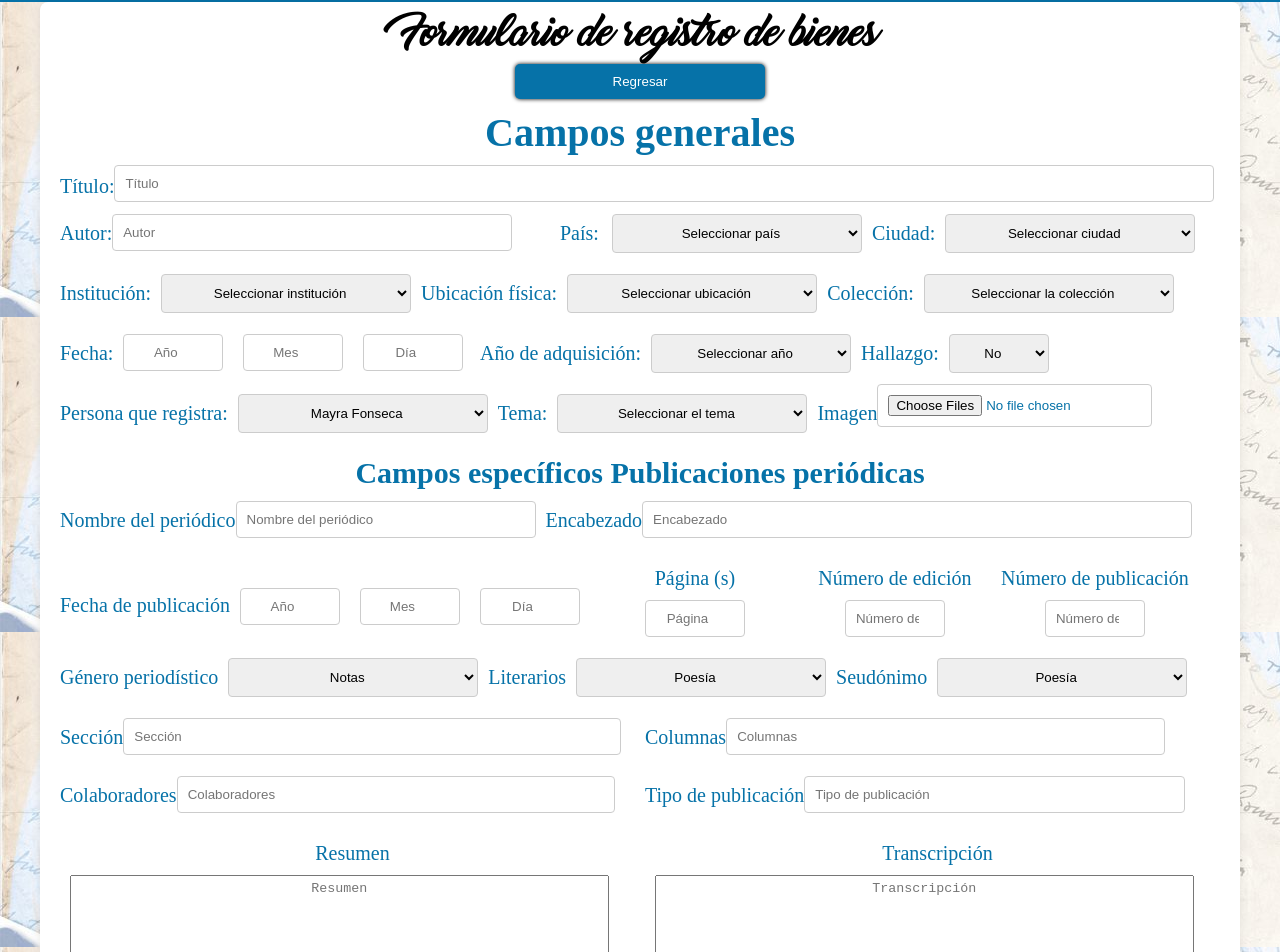
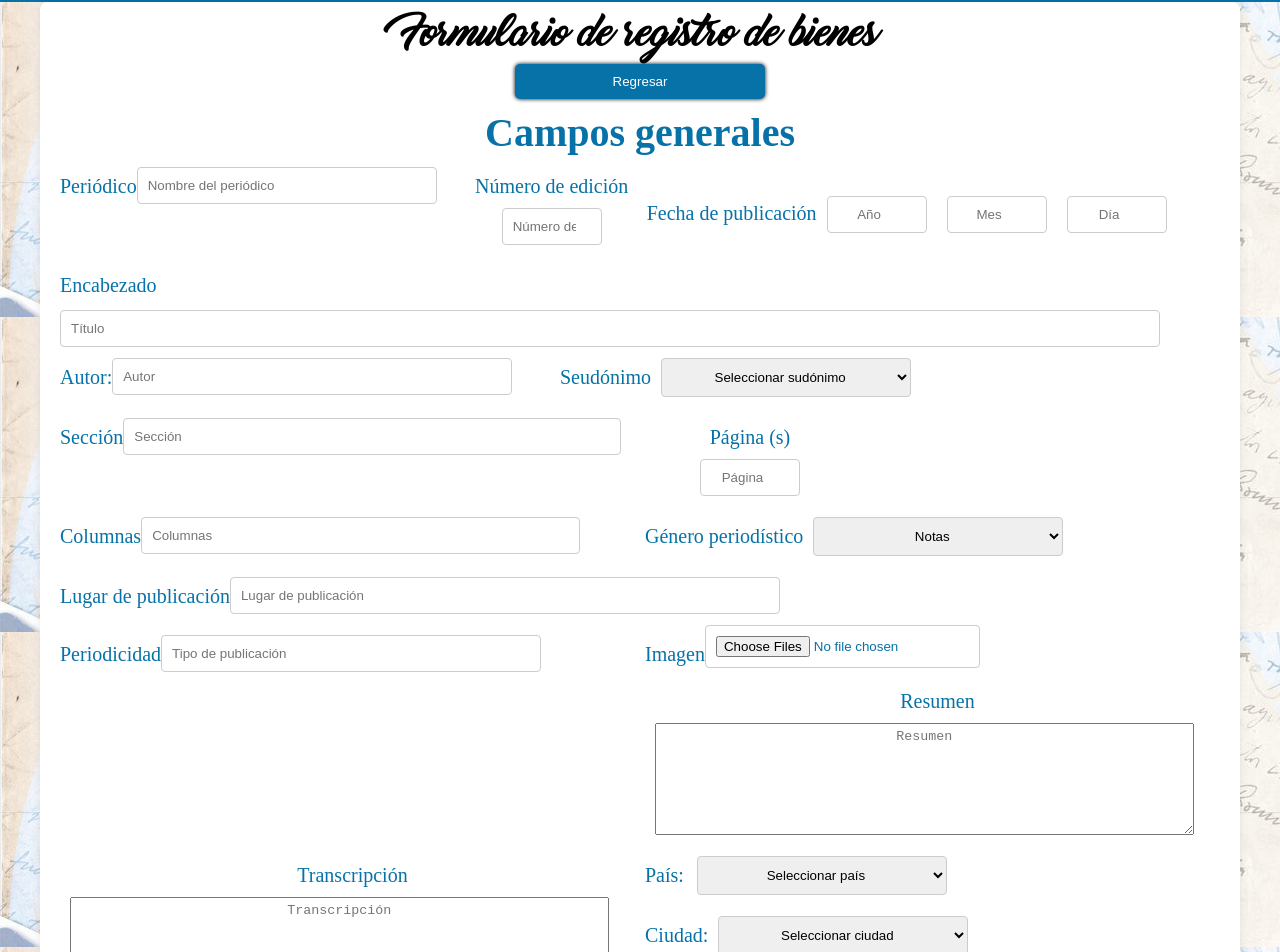
Before and after one commit to Robinlop64/client_nervo, a React (Create React App) app: page /registro/periodicos in a window 1280 px wide. Shown: the part 158-1110 px from the top of the page. Built offline with nearby package versions, Linux system fonts and the light colour scheme.

Commit message:
modificacionregperiodicos

```diff
--- a/src/componentes/pages/formularios/RegPeriodicos.js
+++ b/src/componentes/pages/formularios/RegPeriodicos.js
@@ -181,9 +181,41 @@ export const RegPeriodicos = () => {
                         <h2>Campos generales</h2>
 
                         <div className='divisor_form'>
+                        <div className='divisor_form'>
+                            <div className="form-group">
+                                <label htmlFor="nombrePeriodico">Periódico</label>
+                                <input
+                                    type="text"
+                                    id="nombrePeriodico"
+                                    name="nombre_periodico"
+                                    placeholder="Nombre del periódico"
+                                    value={formulario.nombre_periodico || ''}
+                                    onChange={cambiado}
+                                />
+                            </div>
+                            <div className="form-group" id='fecha2'>
+                                <label htmlFor="numeroEdicion">Número de edición</label>
+                                <input
+                                    type="number"
+                                    id="numeroEdicion"
+                                    name="num_edicion"
+                                    placeholder="Número de edición"
+                                    value={formulario.num_edicion || ''}
+                                    onChange={cambiado}
+                                />
+                            </div>
+                            <div className="form-group">
+                            <label id='fecha_publicacion'>Fecha de publicación</label>
+                            </div>
+                            <div className="form-group" id='fecha3'>
+                                <input type="number" name="anio2" className="small-input" placeholder="Año" value={formulario.anio2 || ''} onChange={cambiado} />
+                                <input type="number" name="mes2" className="small-input" placeholder="Mes" value={formulario.mes2 || ''} onChange={cambiado} />
+                                <input type="number" name="dia2" className="small-input" placeholder="Día" value={formulario.dia2 || ''} onChange={cambiado} />
+                            </div>
+
 
                             <div className="form-group">
-                                <label>Título:</label>
+                                <label>Encabezado</label>
                                 <input type="textarea" name="titulo" placeholder="Título" value={formulario.titulo || ''} onChange={cambiado} />
                             </div>
 
@@ -191,6 +223,117 @@ export const RegPeriodicos = () => {
                                 <label>Autor:</label>
                                 <input type="text" className='autor' name="autor" placeholder="Autor" value={formulario.autor || ''} onChange={cambiado} />
                             </div>
+                            <div className="form-group">
+                                <label htmlFor="nombreSeudonimos">Seudónimo</label>
+                                <select
+                                    id="nombreSeudonimos"
+                                    name="seudonimos"
+                                    value={formulario.seudonimos || ''}
+                                    onChange={cambiado}
+                                >
+                                    <option value="">Seleccionar sudónimo</option>
+                                    <option value="Román">Román</option>
+
+                                </select>
+                            </div>
+                            <div className="form-group" id="seccion">
+                                <label htmlFor="seccion">Sección</label>
+                                <input
+                                    type="text"
+                                    id="seccionInput"
+                                    name="seccion"
+                                    placeholder="Sección"
+                                    value={formulario.seccion || ''}
+                                    onChange={cambiado}
+                                />
+                            </div>
+                            <div className="form-group" id='fecha2'>
+                                <label htmlFor="pagina">Página (s)</label>
+                                <input
+                                    type="number"
+                                    id="pagina"
+                                    name="num_paginas"
+                                    placeholder="Página"
+                                    value={formulario.num_paginas || ''}
+                                    onChange={cambiado}
+                                />
+                            </div>
+                            <div className="form-group" id="columnas">
+                                <label htmlFor="columnas">Columnas</label>
+                                <input
+                                    type="text"
+                                    id="columnasInput"
+                                    name="columnas"
+                                    placeholder="Columnas"
+                                    value={formulario.columnas || ''}
+                                    onChange={cambiado}
+                                />
+                            </div>
+
+                            <div className="form-group">
+                                <label>Género periodístico</label>
+                                <select
+                                    id="generoPeriodistico"
+                                    name="genero_periodistico"
+                                    value={formulario.genero_periodistico || ''}
+                                    onChange={cambiado}
+                                >
+                                    <option value="notas">Notas</option>
+                                    <option value="articulos">Artículos</option>
+                                    <option value="cronicas">Crónicas</option>
+                                </select>
+                            </div>
+
+                            <div className="form-group">
+                                <label htmlFor="encabezado">Lugar de publicación</label>
+                                <input
+                                    type="text"
+                                    id="encabezado"
+                                    name="encabezado"
+                                    placeholder="Lugar de publicación"
+                                    value={formulario.encabezado || ''}
+                                    onChange={cambiado}
+                                />
+                            </div>
+                            <div className="form-group" id="tipoPublicacion">
+                                <label htmlFor="tipoPublicacion">Periodicidad</label>
+                                <input
+                                    type="text"
+                                    id="tipoPublicacionInput"
+                                    name="tipo_publicacion"
+                                    placeholder="Tipo de publicación"
+                                    value={formulario.tipo_publicacion || ''}
+                                    onChange={cambiado}
+                                />
+                            </div>
+                            <div className='form-group'>
+                                <label htmlFor='file0'>Imagen</label>
+                                <input type='file' name='file0' id="file" multiple/>
+                            </div>
+                            <div className="form-group"id="resumen">
+                                <label htmlFor="resumen" id='resumenLabel'>Resumen</label>
+                                <textarea
+                                    type="text"
+                                    id="resumenInput"
+                                    name="resumen"
+                                    placeholder="Resumen"
+                                    value={formulario.resumen || ''}
+                                    onChange={cambiado}
+                                />
+                            </div>
+
+                            <div className="form-group"id="transcripcion">
+                                <label htmlFor="transcripcion" id="transcripcionLabel">Transcripción</label>
+                                <textarea
+                                    type="text"
+                                    id="transcripcionInput"
+                                    name="transcripcion"
+                                    placeholder="Transcripción"
+                                    value={formulario.transcripcion || ''}
+                                    onChange={cambiado}
+                                />
+                            </div>
+                        </div>
 
                             <div className="form-group">
                                 <label>País:</label>
@@ -208,12 +351,6 @@ export const RegPeriodicos = () => {
                                     ))}
                                 </select>
                             </div>
-
-
-
-
-
-
 
                             <div className="form-group">
                                 <label>Ciudad:</label>
@@ -262,12 +399,7 @@ export const RegPeriodicos = () => {
                                     <option value="Creación">Pública</option>
                                 </select>
                             </div>
-                            <div className="form-group" id='fecha'>
-                                <label>Fecha:</label>
-                                <input type="number" name="anio" className="small-input" placeholder="Año" value={formulario.anio || ''} onChange={cambiado} />
-                                <input type="number" name="mes" className="small-input" placeholder="Mes" value={formulario.mes || ''} onChange={cambiado} />
-                                <input type="number" name="dia" className="small-input" placeholder="Día" value={formulario.dia || ''} onChange={cambiado} />
-                            </div>
+
 
 
 
@@ -319,198 +451,18 @@ export const RegPeriodicos = () => {
 
 
 
-                            <div className='form-group'>
-                                <label htmlFor='file0'>Imagen</label>
-                                <input type='file' name='file0' id="file" multiple/>
-                            </div>
+
                         </div>
-                        <h3>Campos específicos Publicaciones periódicas</h3>
-                        <div className='divisor_form'>
-                            <div className="form-group">
-                                <label htmlFor="nombrePeriodico">Nombre del periódico</label>
-                                <input
-                                    type="text"
-                                    id="nombrePeriodico"
-                                    name="nombre_periodico"
-                                    placeholder="Nombre del periódico"
-                                    value={formulario.nombre_periodico || ''}
-                                    onChange={cambiado}
-                                />
-                            </div>
-                            <div className="form-group">
-                                <label htmlFor="encabezado">Encabezado</label>
-                                <input
-                                    type="text"
-                                    id="encabezado"
-                                    name="encabezado"
-                                    placeholder="Encabezado"
-                                    value={formulario.encabezado || ''}
-                                    onChange={cambiado}
-                                />
-                            </div>
-                            <div className="form-group">
-                            <label id='fecha_publicacion'>Fecha de publicación</label>
-                            </div>
-                            <div className="form-group" id='fecha3'>
-                                <input type="number" name="anio2" className="small-input" placeholder="Año" value={formulario.anio2 || ''} onChange={cambiado} />
-                                <input type="number" name="mes2" className="small-input" placeholder="Mes" value={formulario.mes2 || ''} onChange={cambiado} />
-                                <input type="number" name="dia2" className="small-input" placeholder="Día" value={formulario.dia2 || ''} onChange={cambiado} />
-                            </div>
-
-                            <div className="form-group" id='fecha2'>
-                                <label htmlFor="pagina">Página (s)</label>
-                                <input
-                                    type="number"
-                                    id="pagina"
-                                    name="num_paginas"
-                                    placeholder="Página"
-                                    value={formulario.num_paginas || ''}
-                                    onChange={cambiado}
-                                />
-                            </div>
-
-                            <div className="form-group" id='fecha2'>
-                                <label htmlFor="numeroEdicion">Número de edición</label>
-                                <input
-                                    type="number"
-                                    id="numeroEdicion"
-                                    name="num_edicion"
-                                    placeholder="Número de edición"
-                                    value={formulario.num_edicion || ''}
-                                    onChange={cambiado}
-                                />
-                            </div>
-
-                            <div className="form-group" id='fecha2'>
-                                <label htmlFor="numeroPublicacion">Número de publicación</label>
-                                <input
-                                    type="number"
-                                    id="numeroPublicacion"
-                                    name="num_publicacion"
-                                    placeholder="Número de publicación"
-                                    value={formulario.num_publicacion || ''}
-                                    onChange={cambiado}
-                                />
-                            </div>
-
-                            <div className="form-group">
-                                <label>Género periodístico</label>
-                                <select
-                                    id="generoPeriodistico"
-                                    name="genero_periodistico"
-                                    value={formulario.genero_periodistico || ''}
-                                    onChange={cambiado}
-                                >
-                                    <option value="notas">Notas</option>
-                                    <option value="articulos">Artículos</option>
-                                    <option value="cronicas">Crónicas</option>
-                                </select>
-                            </div>
-
-                            <div className="form-group">
-                                <label htmlFor="generoLiterario">Literarios</label>
-                                <select
-                                    id="generoLiterario"
-                                    name="literarios"
-                                    value={formulario.literarios || ''}
-                                    onChange={cambiado}
-                                >
-                                    <option value="poesia">Poesía</option>
-                                    <option value="cuentos">Cuentos</option>
-                                    <option value="criticaLiteraria">Crítica literaria</option>
-                                    <option value="semblanzas">Semblanzas</option>
-                                </select>
-                            </div>
-
-                            <div className="form-group">
-                                <label htmlFor="nombreSeudonimos">Seudónimo</label>
-                                <select
-                                    id="nombreSeudonimos"
-                                    name="seudonimos"
-                                    value={formulario.seudonimos || ''}
-                                    onChange={cambiado}
-                                >
-                                    <option value="poesia">Poesía</option>
-                                    <option value="cuentos">Cuentos</option>
-                                    <option value="criticaLiteraria">Crítica literaria</option>
-                                    <option value="semblanzas">Semblanzas</option>
-                                </select>
-                            </div>
 
 
 
-                            <div className="form-group" id="seccion">
-                                <label htmlFor="seccion">Sección</label>
-                                <input
-                                    type="text"
-                                    id="seccionInput"
-                                    name="seccion"
-                                    placeholder="Sección"
-                                    value={formulario.seccion || ''}
-                                    onChange={cambiado}
-                                />
-                            </div>
 
-                            <div className="form-group" id="columnas">
-                                <label htmlFor="columnas">Columnas</label>
-                                <input
-                                    type="text"
-                                    id="columnasInput"
-                                    name="columnas"
-                                    placeholder="Columnas"
-                                    value={formulario.columnas || ''}
-                                    onChange={cambiado}
-                                />
-                            </div>
 
-                            <div className="form-group" id="colaboradores">
-                                <label htmlFor="colaboradores">Colaboradores</label>
-                                <input
-                                    type="text"
-                                    id="colaboradoresInput"
-                                    name="colaboradores"
-                                    placeholder="Colaboradores"
-                                    value={formulario.colaboradores || ''}
-                                    onChange={cambiado}
-                                />
-                            </div>
 
-                            <div className="form-group" id="tipoPublicacion">
-                                <label htmlFor="tipoPublicacion">Tipo de publicación</label>
-                                <input
-                                    type="text"
-                                    id="tipoPublicacionInput"
-                                    name="tipo_publicacion"
-                                    placeholder="Tipo de publicación"
-                                    value={formulario.tipo_publicacion || ''}
-                                    onChange={cambiado}
-                                />
-                            </div>
 
-                            <div className="form-group"id="resumen">
-                                <label htmlFor="resumen" id='resumenLabel'>Resumen</label>
-                                <textarea
-                                    type="text"
-                                    id="resumenInput"
-                                    name="resumen"
-                                    placeholder="Resumen"
-                                    value={formulario.resumen || ''}
-                                    onChange={cambiado}
-                                />
-                            </div>
 
-                            <div className="form-group"id="transcripcion">
-                                <label htmlFor="transcripcion" id="transcripcionLabel">Transcripción</label>
-                                <textarea
-                                    type="text"
-                                    id="transcripcionInput"
-                                    name="transcripcion"
-                                    placeholder="Transcripción"
-                                    value={formulario.transcripcion || ''}
-                                    onChange={cambiado}
-                                />
-                            </div>
-                        </div>
+
+
                         <button className="button" onClick={guardar_foto}>Enviar</button>
               <strong id='saved_text'>{saved === 'saved' ? 'Fotografia registrada correctamente' : ''}</strong>
               <strong id="error_text">{saved === 'error' ? 'No se ha registrado la foto ' : ''}</strong>
```
